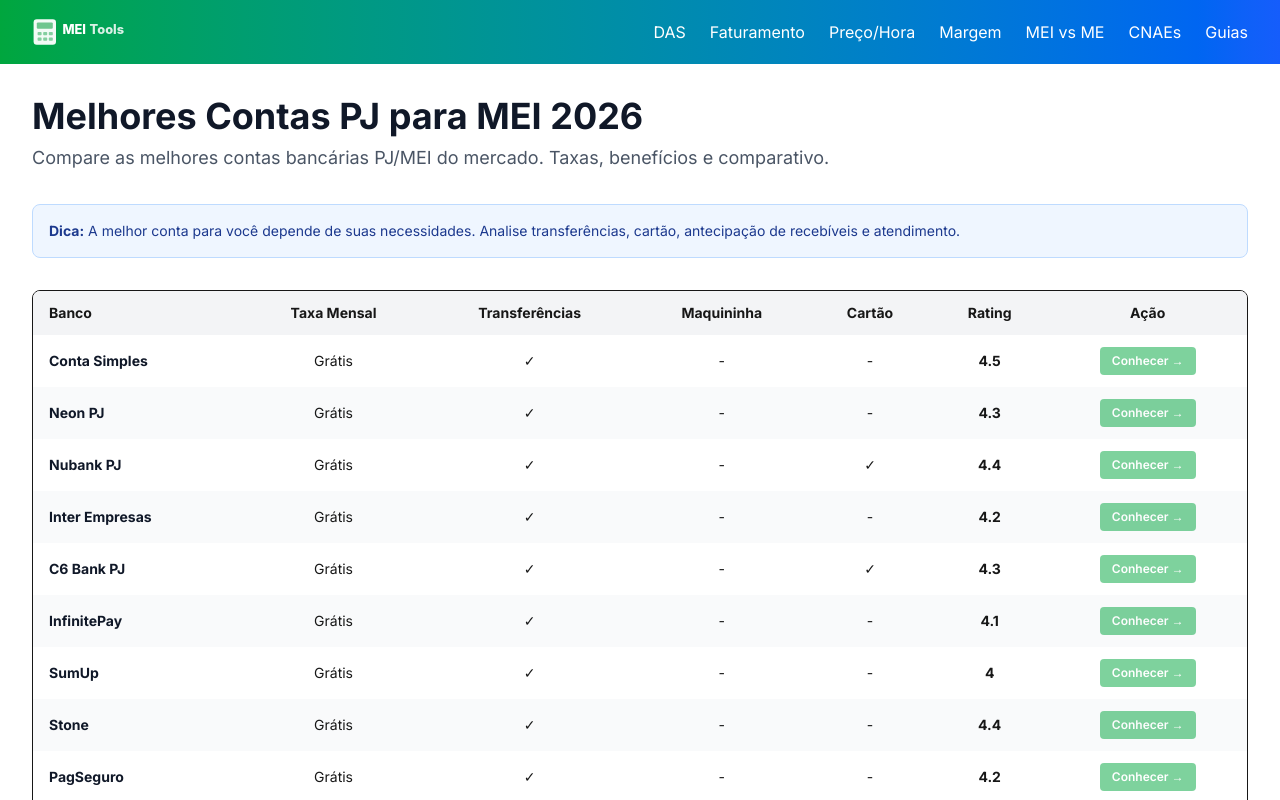
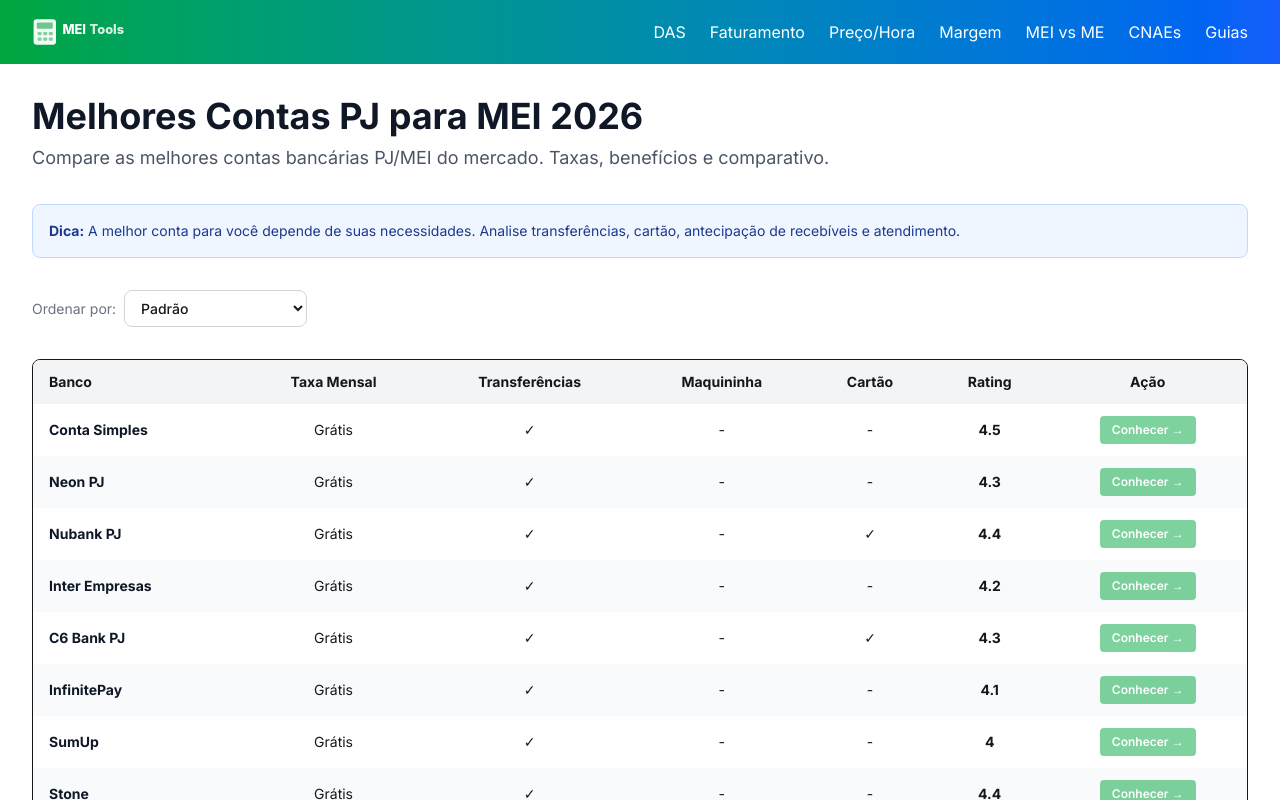
Before and after one commit to vitormdandrade/t3-mei-tools, a Next.js app: page /melhores/melhores-contas-pj-mei in a window 1280 px wide. Shown: the top 800 px of the page. Built offline with nearby package versions, Linux system fonts and the light colour scheme; no server answers.

Commit message:
CRO: add sort controls to fintech comparison table
- Add sort by rating (best first) and monthly fee (lowest first)
- Sort applies to both table and detailed card sections
- Uses useMemo for performance on re-renders

```diff
--- a/app/melhores/melhores-contas-pj-mei/page.tsx
+++ b/app/melhores/melhores-contas-pj-mei/page.tsx
@@ -1,10 +1,28 @@
 'use client';
 
+import { useState, useMemo } from 'react';
 import fintechs from '@/data/fintechs.json';
 import { AffiliateCta } from '@/components/AffiliateCta';
 import { buildAffiliateUrl } from '@/config/affiliates';
 
+type SortMode = 'default' | 'rating' | 'fee';
+
+function sortFintechs(list: typeof fintechs.fintechs, mode: SortMode) {
+  const sorted = [...list];
+  switch (mode) {
+    case 'rating':
+      return sorted.sort((a, b) => b.rating - a.rating);
+    case 'fee':
+      return sorted.sort((a, b) => a.monthly_fee_brl - b.monthly_fee_brl);
+    default:
+      return sorted;
+  }
+}
+
 export default function MelhoresContasPJ() {
+  const [sortMode, setSortMode] = useState<SortMode>('default');
+  const sorted = useMemo(() => sortFintechs(fintechs.fintechs, sortMode), [sortMode]);
+
   return (
     <div className="space-y-8">
       <div>
@@ -18,6 +36,20 @@ export default function MelhoresContasPJ() {
         <p className="text-sm text-blue-900">
           <strong>Dica:</strong> A melhor conta para você depende de suas necessidades. Analise transferências, cartão, antecipação de recebíveis e atendimento.
         </p>
+      </div>
+
+      {/* Sort Controls */}
+      <div className="flex items-center gap-2 flex-wrap">
+        <span className="text-sm text-gray-500">Ordenar por:</span>
+        <select
+          value={sortMode}
+          onChange={(e) => setSortMode(e.target.value as SortMode)}
+          className="border border-gray-300 rounded-lg px-3 py-2 text-sm font-medium bg-white hover:border-green-400 focus:border-green-500 focus:ring-2 focus:ring-green-200 outline-none transition"
+        >
+          <option value="default">Padrão</option>
+          <option value="rating">⭐ Melhor Avaliados</option>
+          <option value="fee">💰 Menor Taxa</option>
+        </select>
       </div>
 
       {/* Comparison Table */}
@@ -35,7 +67,7 @@ export default function MelhoresContasPJ() {
             </tr>
           </thead>
           <tbody>
-            {fintechs.fintechs.map((f, idx) => (
+            {sorted.map((f, idx) => (
               <tr key={f.id} className={idx % 2 === 0 ? 'bg-white' : 'bg-gray-50'}>
                 <td className="px-4 py-3 font-bold text-gray-900">{f.name}</td>
                 <td className="px-4 py-3 text-center">
@@ -69,7 +101,7 @@ export default function MelhoresContasPJ() {
       <section>
         <h2 className="text-3xl font-bold text-gray-900 mb-6">Detalhes de Cada Conta</h2>
         <div className="grid grid-cols-1 md:grid-cols-2 gap-6">
-          {fintechs.fintechs.map((f) => (
+          {sorted.map((f) => (
             <div key={f.id} className="border rounded-lg p-6 hover:shadow-lg transition">
               <div className="flex justify-between items-start mb-4">
                 <div>
```
